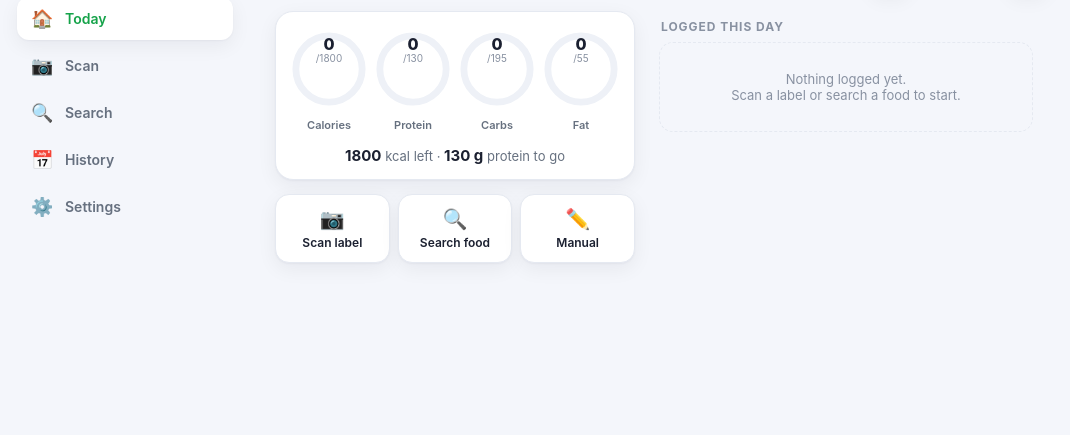
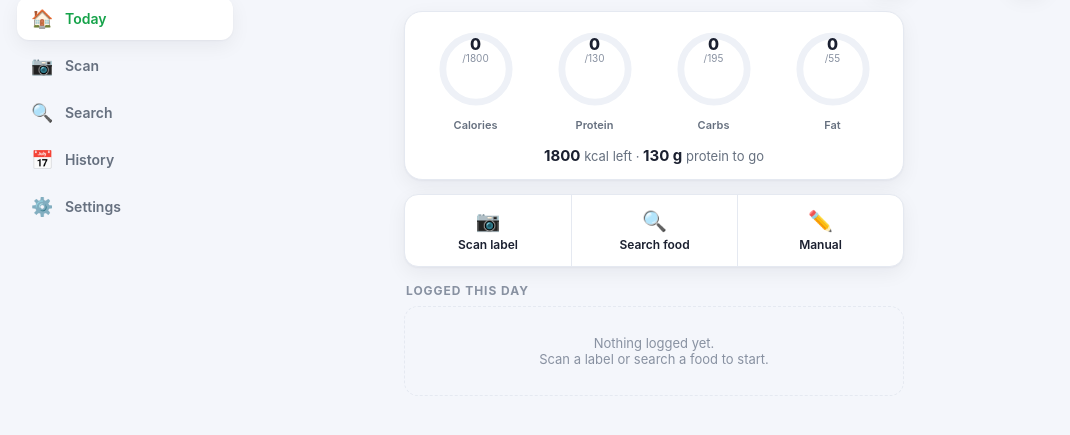
Before and after one commit to topgunner117/macrotrack, a plain HTML site: page index.html in a window 1280 px wide. Shown: the part 67-502 px from the top of the page, without its empty margins (107-1177 px from the left). Drawn offline with Linux system fonts and the light colour scheme.

Commit message:
Center Today on desktop + segmented action buttons
- Desktop Today is now a single centered column (was pinned left in a
  two-column grid).
- Scan/Search/Manual are a single segmented bar with divider separators
  between them instead of separate cards.

Co-Authored-By: Claude Opus 4.8 <noreply@anthropic.com>

```diff
--- a/index.html
+++ b/index.html
@@ -62,9 +62,11 @@
   .kleft b{color:var(--text);font-size:15px}
 
   /* Buttons row */
-  .actions{display:grid;grid-template-columns:repeat(3,1fr);gap:8px;margin-bottom:16px}
-  .actions button{background:var(--card);border:1px solid var(--line);color:var(--text);
-    padding:12px 4px;border-radius:14px;font-size:12px;font-weight:600;display:flex;flex-direction:column;align-items:center;gap:4px}
+  .actions{display:grid;grid-template-columns:repeat(3,1fr);gap:0;margin-bottom:16px;
+    background:var(--card);border:1px solid var(--line);border-radius:14px;overflow:hidden}
+  .actions button{background:transparent;border:none;color:var(--text);
+    padding:14px 4px;border-radius:0;font-size:12px;font-weight:600;display:flex;flex-direction:column;align-items:center;gap:4px}
+  .actions button + button{border-left:1px solid var(--line)}
   .actions button .ic{font-size:20px}
   .actions button:active{background:var(--card2)}
 
@@ -170,17 +172,17 @@
     .top{background:none;position:static;padding:22px 2px 14px;justify-content:flex-end}
     .datenav button{width:38px;height:38px}
     .clock{font-size:15px;margin-right:auto;color:var(--text)}
-    .today-grid{display:grid;grid-template-columns:330px 1fr;gap:24px;align-items:start}
+    .today-grid{max-width:480px;margin:0 auto}
     #historyList{display:grid;grid-template-columns:1fr 1fr;gap:12px}
     #searchResults{display:grid;grid-template-columns:1fr 1fr;gap:10px}
     #tab-settings,#tab-scan{max-width:600px}
     .sheet{align-items:center}
     .sheet-card{max-width:440px;border-radius:20px;border:1px solid var(--line);margin-bottom:0}
   }
-  @media(min-width:1000px){ .today-grid{grid-template-columns:360px 1fr} }
+  @media(min-width:1000px){ .today-grid{max-width:500px} }
 
   /* Light-theme soft depth */
-  .rings-card,.item,.hday,.sresult,.drop,.actions button,.btn,.searchbar button,.datenav button{box-shadow:var(--shadow)}
+  .rings-card,.item,.hday,.sresult,.drop,.actions,.btn,.searchbar button,.datenav button{box-shadow:var(--shadow)}
   .btn:active{box-shadow:none}
   .sheet-card{box-shadow:var(--shadow-lg)}
   .tabbar{box-shadow:0 -2px 18px rgba(16,24,40,.07)}
```
